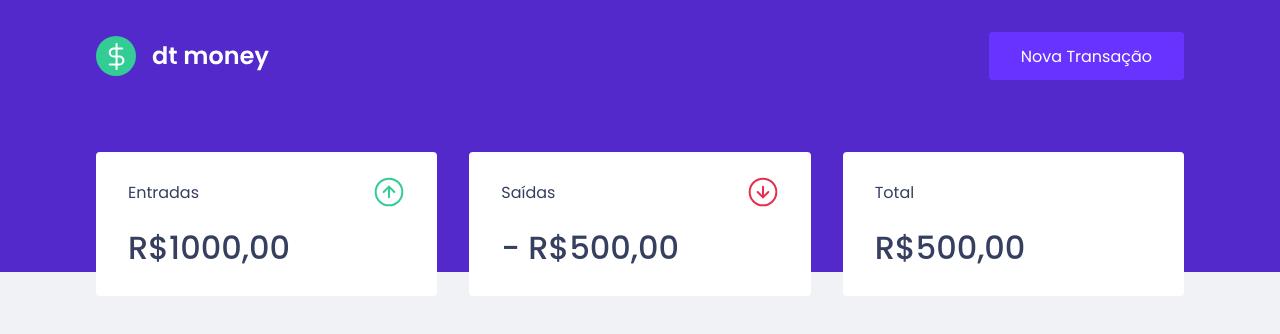
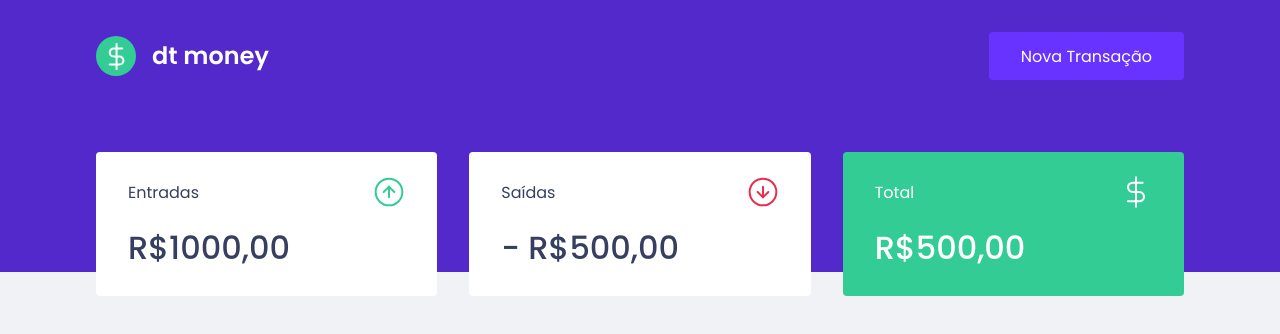
Before and after one commit to Simon-4/expense-tracker, a React (Create React App) app: page / in a window 1280 px wide. Shown: the top 334 px of the page. Built offline with nearby package versions, Linux system fonts and the light colour scheme.

Commit message:
Highlited and styled Summary's total

```diff
--- a/src/components/Dashboard/Summary/index.tsx
+++ b/src/components/Dashboard/Summary/index.tsx
@@ -21,7 +21,7 @@ export function Summary() {
                 </header>
                 <strong>- R$500,00</strong>
             </div>
-            <div>
+            <div className="highlight-background">
                 <header>
                     <p>Total</p>
                     <img src={totalImg} alt="Total" />
--- a/src/components/Dashboard/Summary/styles.ts
+++ b/src/components/Dashboard/Summary/styles.ts
@@ -25,5 +25,10 @@ export const Container = styled.div`
             font-weight: 500;
             line-height: 3rem;
         }
+
+        &.highlight-background {
+            background: var(--green);
+            color: #FFF;
+        }
     }
 `;
```
